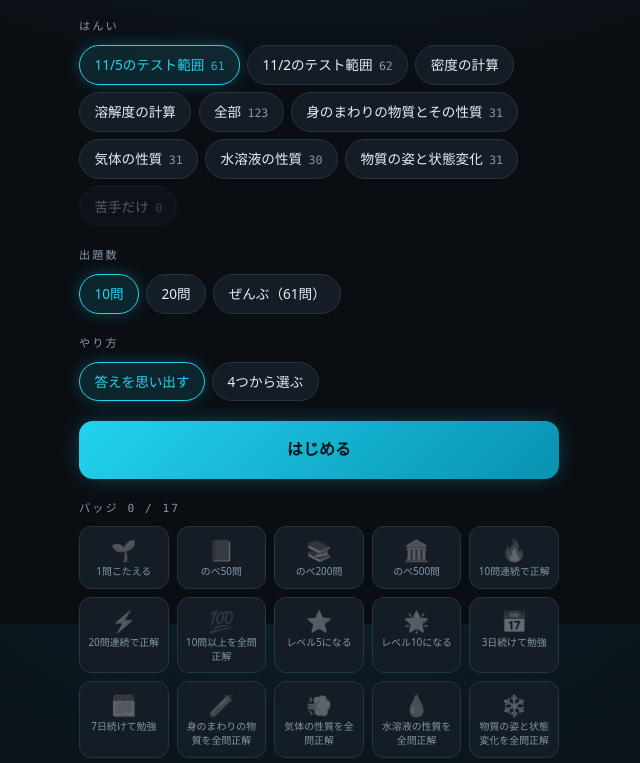
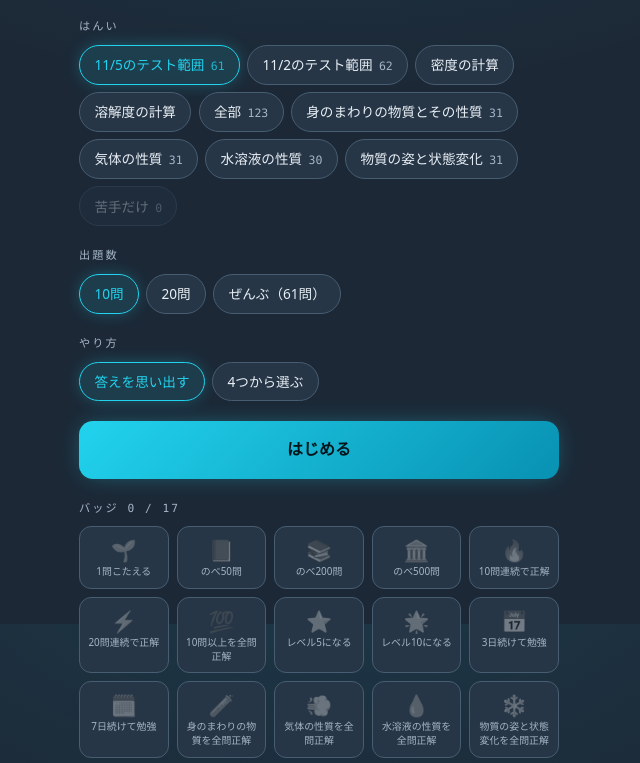
Before and after one commit to Yoshi307-40/chiri-quiz, a plain HTML site: page rika/index.html in a window 1280 px wide. Shown: the part 176-939 px from the top of the page, without its empty margins (321-961 px from the left). Drawn offline with Linux system fonts and the light colour scheme.

Commit message:
理科の背景を明るくする（暗いトーンは保ったまま）
背景を #0A0E13 から #1C2836 へ、面と枠線も一段明るく。
薄い文字色を #A4B5C6 に上げ、選択肢と数値入力欄の土台は
一段暗い色に下げて、カードとの区別と赤文字の読みやすさを確保。

Co-Authored-By: Claude Opus 5 <noreply@anthropic.com>

```diff
--- a/rika/index.html
+++ b/rika/index.html
@@ -1,16 +1,16 @@
 <meta charset="utf-8">
 <meta name="viewport" content="width=device-width, initial-scale=1">
 <meta name="robots" content="noindex">
-<meta name="theme-color" content="#0A0E13">
+<meta name="theme-color" content="#1C2836">
 <title>中1理科 化学</title>
 <style>
   :root {
-    --bg: #0A0E13;
-    --surface: #141C25;
-    --surface-2: #1C2733;
-    --line: #27353F;
+    --bg: #1C2836;
+    --surface: #273646;
+    --surface-2: #324455;
+    --line: #475D72;
     --ink: #E8EFF6;
-    --ink-dim: #8697A8;
+    --ink-dim: #A4B5C6;
     --accent: #22D3EE;
     --accent-glow: rgba(34, 211, 238, .45);
     --accent-dim: rgba(34, 211, 238, .12);
@@ -254,7 +254,7 @@
     font: inherit;
     font-size: .95rem;
     text-align: left;
-    background: var(--surface);
+    background: var(--bg);
     color: var(--ink);
     border: 1px solid var(--line);
     border-radius: 12px;
@@ -286,7 +286,7 @@
     padding: .75rem .8rem;
     border: 1px solid var(--line);
     border-radius: 12px;
-    background: var(--surface);
+    background: var(--bg);
     color: var(--ink);
     text-align: right;
     min-width: 0;
```
